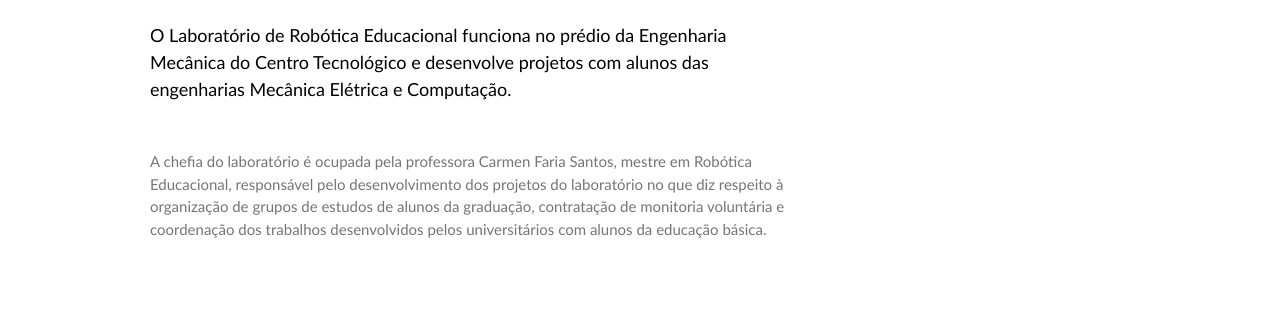
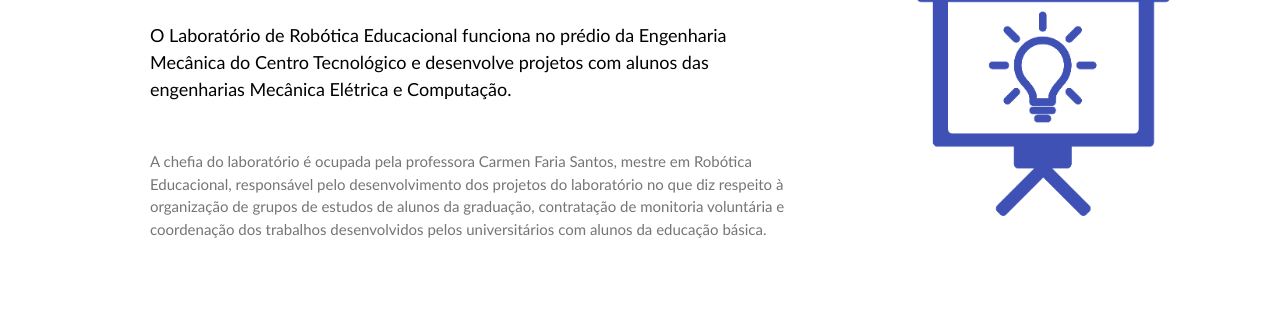
Before and after one commit to TiagoFeu/web-test, a plain HTML site: page index.html in a window 1280 px wide. Shown: the part 561-887 px from the top of the page. Drawn offline with Linux system fonts and the light colour scheme; a web font is replaced by a local one.

Commit message:
commit foto

```diff
--- a/index.html
+++ b/index.html
@@ -52,7 +52,7 @@ body,h1,h2,h3,h4,h5,h6 {font-family: "Lato", sans-serif}
     </div>
 
     <div class="w3-third w3-center">
-      <img src="aboutUs.svgz" style="width:150%" class="w3-padding-32">
+      <img src="aboutUs.png" style="width:150%" class="w3-padding-32">
     </div>
   </div>
 </div>
```
Also changed, not shown: aboutUs.png (added).
